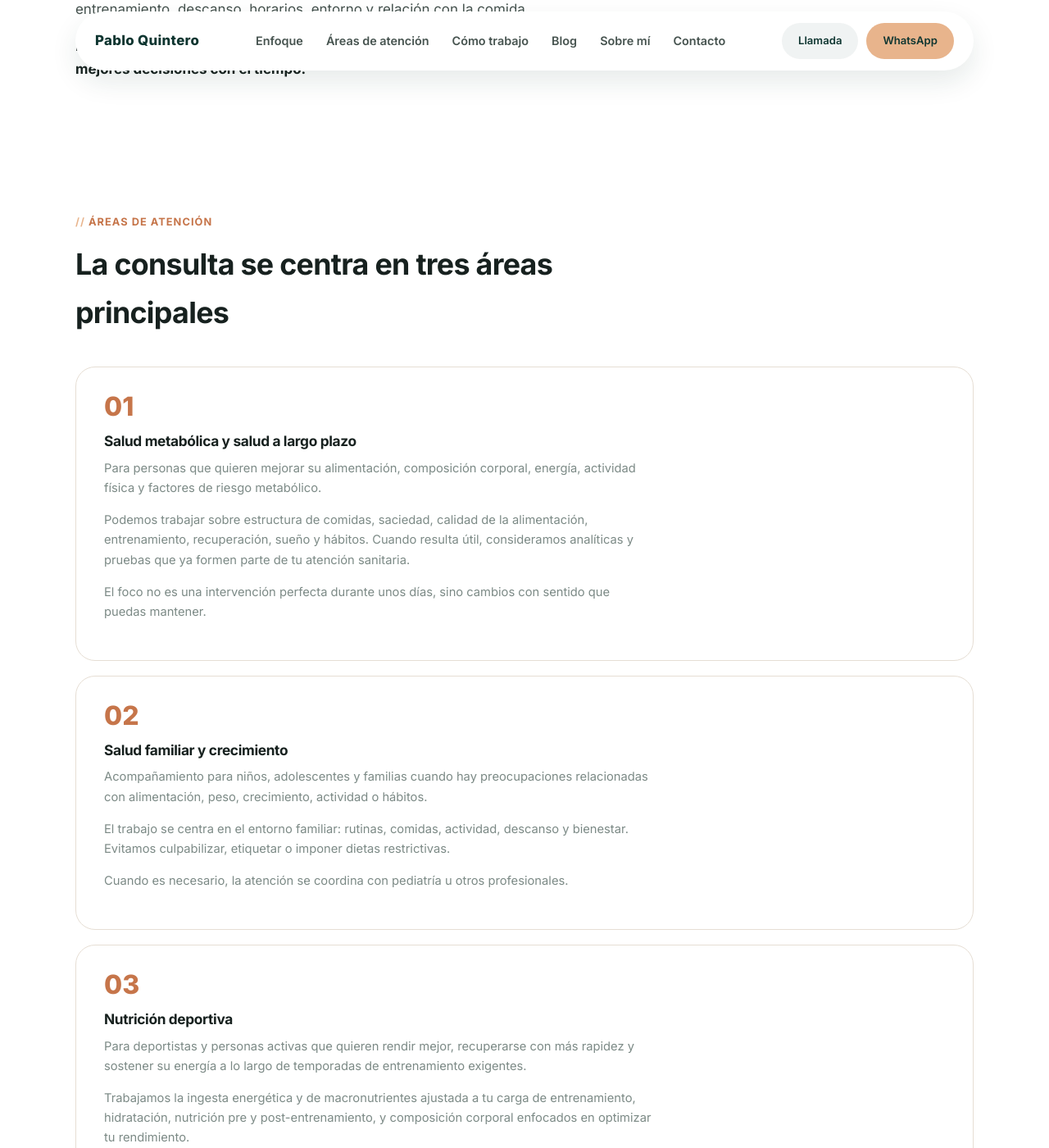
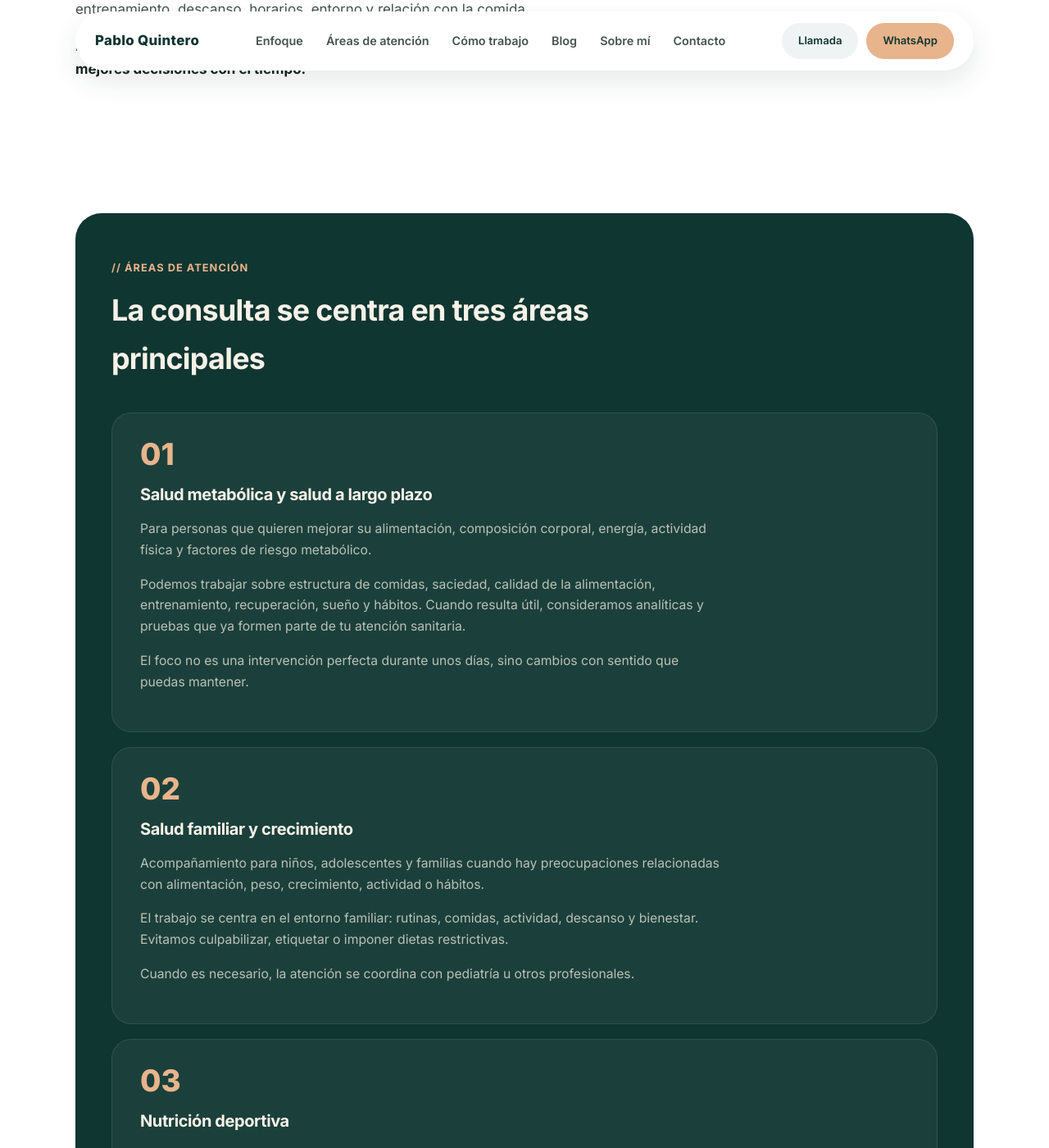
Before and after one commit to pquinriver/pabloquintero-nutricion, a Jekyll site: the page index.html, which Jekyll copies as it is, in a window 1280 px wide and 1400 px high, scrolled down 1130 px. Shown: the whole window at 82% size. Built offline with Jekyll 4.4.1, drawn with Linux system fonts in a browser that asks for light colours.

Commit message:
Restore Áreas de atención dark panel, unify heading size only
Previous commit removed the dark forest-green panel entirely, but
that visual break was intentional and wanted. Reverted the panel
and its dark card styling; kept only the h2 size fix (now shared
via .section-head h2) so Enfoque, Áreas and Cómo trabajo headings
read at the same size. Also matched the Blog page's h1 size to the
same scale.

Co-Authored-By: Claude Sonnet 5 <noreply@anthropic.com>
Claude-Session: https://claude.ai/code/session_01DnN3Tam13buBricv2YHgrr

```diff
--- a/blog/index.html
+++ b/blog/index.html
@@ -6,7 +6,7 @@ permalink: /blog/
 ---
 <section class="section legal-hero" style="padding-bottom:0;">
   <p class="eyebrow-note">Blog</p>
-  <h1 style="font-size:clamp(2rem,4vw,3rem);max-width:640px;">Artículos sobre nutrición</h1>
+  <h1 style="font-size:clamp(1.7rem,2.8vw,2.3rem);max-width:640px;">Artículos sobre nutrición</h1>
   <p class="section-head" style="margin-top:8px;"><span class="lede" style="color:var(--muted);font-size:1.05rem;">Notas breves sobre salud metabólica, nutrición familiar, nutrición deportiva y cómo sostener hábitos en la vida real.</span></p>
 </section>
 
--- a/index.html
+++ b/index.html
@@ -183,6 +183,7 @@
   </section>
 
   <section class="section" id="areas">
+    <div class="areas-wrap">
       <div class="section-head">
         <p class="eyebrow-note">Áreas de atención</p>
         <h2>La consulta se centra en tres áreas principales</h2>
@@ -215,10 +216,11 @@
       </div>
 
       <div class="area-cta">
-      <p class="cta-label" style="margin-bottom:12px;">Solicitar primera consulta</p>
+        <p class="cta-label" style="color:rgba(249,241,232,.6);margin-bottom:12px;">Solicitar primera consulta</p>
         <div style="display:flex;gap:12px;flex-wrap:wrap;">
           <a class="btn btn--primary" href="https://wa.me/34642104190" target="_blank" rel="noopener">💬 WhatsApp</a>
-        <a class="btn btn--secondary" href="tel:+34642104190">📞 Llamada</a>
+          <a class="btn btn--secondary-dark" href="tel:+34642104190">📞 Llamada</a>
+        </div>
       </div>
     </div>
   </section>
--- a/styles.css
+++ b/styles.css
@@ -101,12 +101,16 @@
   .value-prop p{color:var(--ink-soft);font-size:1.06rem}
   .value-prop p.strong-line{color:var(--ink);font-weight:700}
 
-  /* ---------- áreas de atención ---------- */
-  .area-grid{display:flex;flex-direction:column;gap:18px;margin-top:8px}
-  .area-card{background:var(--paper);border:1px solid var(--line);border-radius:24px;padding:32px 34px}
-  .area-card .num{display:block;font-size:2rem;font-weight:800;color:var(--terracotta);line-height:1;margin-bottom:12px}
-  .area-card h3{color:var(--ink);font-size:1.08rem;margin-bottom:6px;font-weight:700}
-  .area-card p{color:var(--muted);font-size:.92rem;max-width:72ch}
+  /* ---------- áreas de atención (dark panel) ---------- */
+  .areas-wrap{background:var(--forest);border-radius:32px;padding:56px 44px;color:var(--cream)}
+  .areas-wrap .eyebrow-note{color:var(--peach)}
+  .areas-wrap .eyebrow-note::before{color:var(--peach)}
+  .areas-wrap h2{color:var(--cream)}
+  .area-grid{display:flex;flex-direction:column;gap:18px;margin-top:32px}
+  .area-card{background:rgba(255,255,255,.05);border:1px solid rgba(255,255,255,.09);border-radius:24px;padding:32px 34px}
+  .area-card .num{display:block;font-size:2.3rem;font-weight:800;color:var(--peach);line-height:1;margin-bottom:14px}
+  .area-card h3{color:var(--cream);font-size:1.25rem;margin-bottom:12px}
+  .area-card p{color:rgba(249,241,232,.72);font-size:.98rem;max-width:72ch}
   .area-cta{padding:36px 0 4px}
 
   /* ---------- cómo trabajo ---------- */
@@ -186,6 +190,7 @@
     .info-row{grid-template-columns:1fr;margin-top:28px}
     .info{border-right:none;border-bottom:1px solid var(--line);padding:16px 0}
     .info:last-child{border-bottom:none}
+    .areas-wrap{padding:36px 22px;border-radius:24px}
     .steps{grid-template-columns:1fr}
     .fit-grid{grid-template-columns:1fr}
     .cta-final{padding:40px 24px;border-radius:24px}
```
Lines whose indentation alone changed are shown as unchanged.
